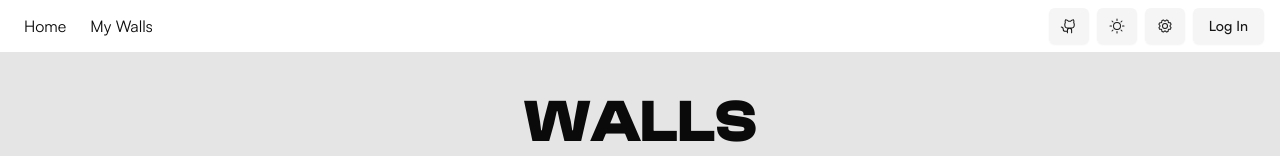
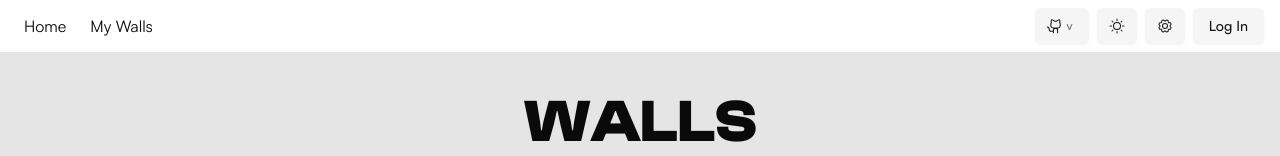
Before and after one commit to janklabs/walls, a Next.js app: page / in a window 1280 px wide. Shown: the top 156 px of the page. Built offline with nearby package versions, Linux system fonts and the light colour scheme; no server answers; the database is empty.

Commit message:
feat: display app version in navbar GitHub button

```diff
--- a/src/app/_components/navbar/index.tsx
+++ b/src/app/_components/navbar/index.tsx
@@ -1,4 +1,5 @@
 import { Button } from "@/components/ui/button"
+import { env } from "@/env"
 import { auth } from "@/server/auth"
 
 import { ThemeToggle } from "./theme-toggle"
@@ -42,6 +43,9 @@ export async function Navbar() {
               <PiGithubLogo className="absolute left-1/2 top-1/2 -translate-x-1/2 -translate-y-1/2 opacity-100 transition-opacity group-hover:opacity-0" />
               <PiGithubLogoDuotone className="absolute left-1/2 top-1/2 -translate-x-1/2 -translate-y-1/2 opacity-0 transition-opacity group-hover:opacity-100" />
             </div>
+            <span className="text-xs text-muted-foreground">
+              v{env.NEXT_PUBLIC_APP_VERSION}
+            </span>
           </Button>
         </Link>
         <ThemeToggle />
--- a/src/env.ts
+++ b/src/env.ts
@@ -28,7 +28,7 @@ export const env = createEnv({
    * `NEXT_PUBLIC_`.
    */
   client: {
-    // NEXT_PUBLIC_CLIENTVAR: z.string(),
+    NEXT_PUBLIC_APP_VERSION: z.string().default("dev"),
   },
 
   /**
@@ -44,6 +44,7 @@ export const env = createEnv({
     SMTP_MAIL_FROM: process.env.SMTP_MAIL_FROM,
     DATABASE_URL: process.env.DATABASE_URL,
     NODE_ENV: process.env.NODE_ENV,
+    NEXT_PUBLIC_APP_VERSION: process.env.NEXT_PUBLIC_APP_VERSION,
   },
   /**
    * Run `build` or `dev` with `SKIP_ENV_VALIDATION` to skip env validation. This is especially
```
Also changed, not shown: 1 other file (tests, documents, lock files or other folders).
